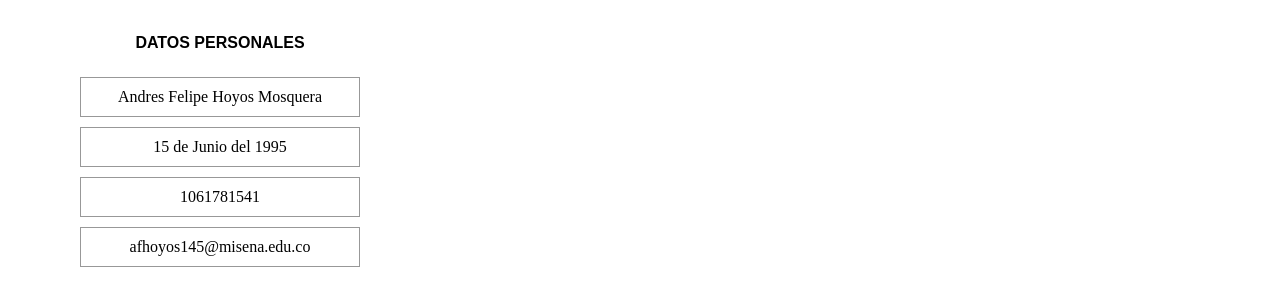
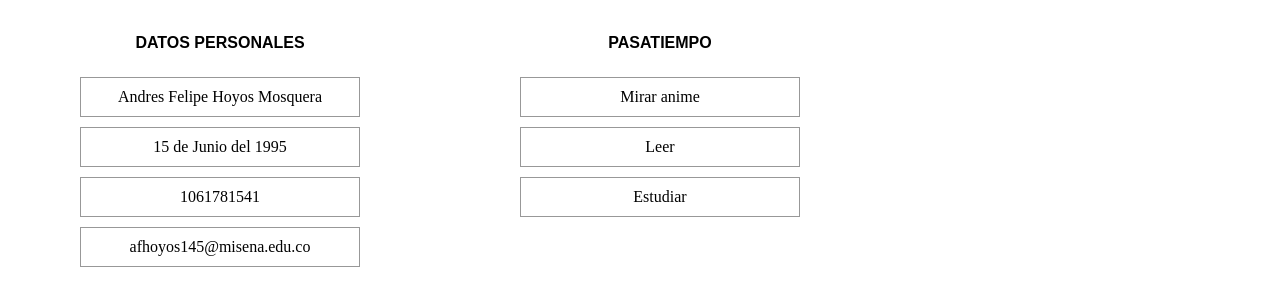
Before and after one commit to AndresF15/Taller, a plain HTML site: page index.html in a window 1280 px wide. Shown: the part 298-604 px from the top of the page. Drawn offline with Linux system fonts and the light colour scheme.

Commit message:
añadiendo pasatiempos

```diff
--- a/index.html
+++ b/index.html
@@ -20,12 +20,21 @@
     </div>
 
     <div id="contenedor">
+        <!-- Datos personales -->
         <div class="contenedor-datos">
             <p class="datos-seccion">DATOS PERSONALES</p>
-            <div class="datos">Andres Felipe Hoyos Mosquera</div>
+            <p class="datos">Andres Felipe Hoyos Mosquera</p>
             <p class="datos">15 de Junio del 1995</p>
             <p class="datos">1061781541</p>
             <p class="datos">afhoyos145@misena.edu.co</p>
+        </div>
+
+        <!-- Pasatiempos -->
+        <div class="contenedor-datos">
+            <p class="datos-seccion">PASATIEMPO</p>
+            <p class="datos">Mirar anime</p>
+            <p class="datos">Leer</p>
+            <p class="datos">Estudiar</p>
         </div>
     </div>
 </body>
```
